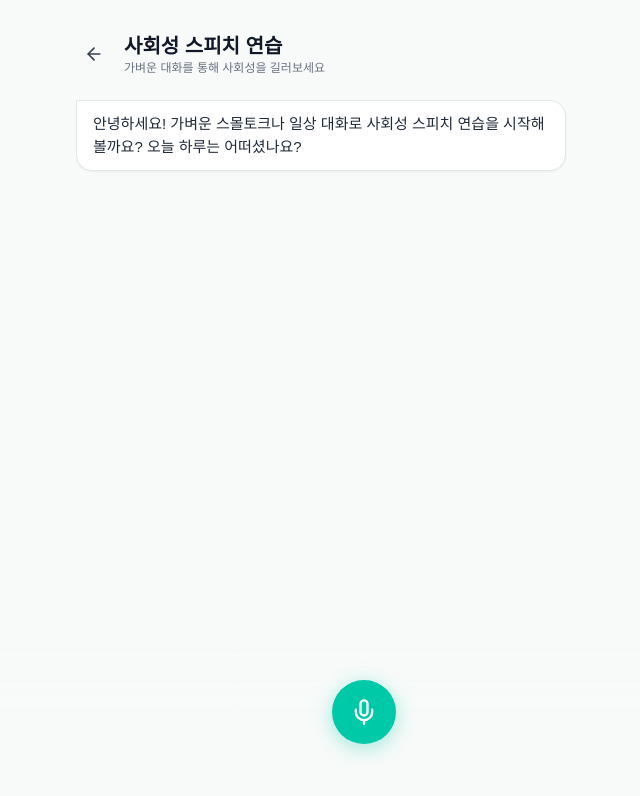
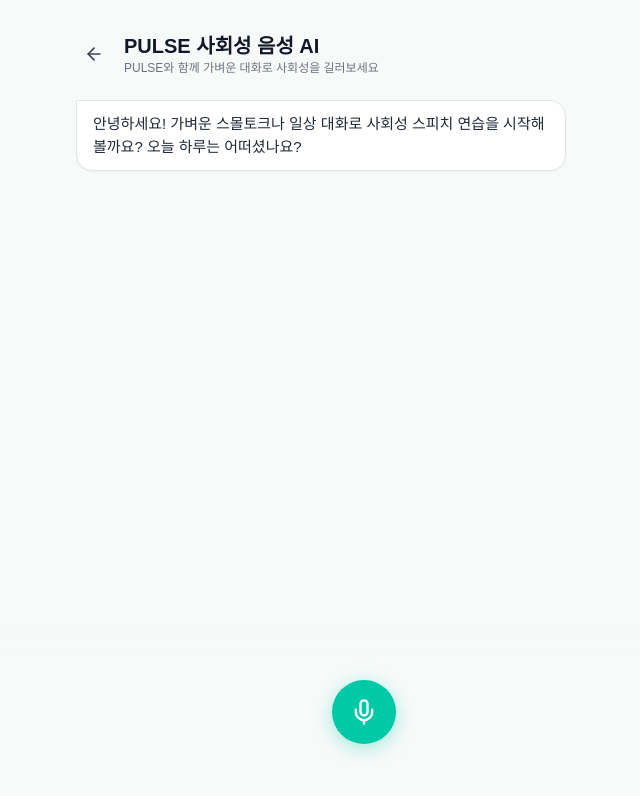
Before and after one commit to sojeong-im/P_SPEAK_AI, a Next.js app: page /social-speech in a window 1280 px wide. Shown: the top 796 px of the page, without its empty margins (276-916 px from the left). Built offline with nearby package versions, Linux system fonts and the light colour scheme; a web font is replaced by a local one.

Commit message:
style: change title to PULSE

```diff
--- a/app/layout.tsx
+++ b/app/layout.tsx
@@ -2,14 +2,14 @@ import type { Metadata } from 'next'
 import './globals.css'
 
 export const metadata: Metadata = {
-  title: 'VOICE PRINT — 당신만의 스피치 DNA',
+  title: 'PULSE 사회성 음성 AI',
   description: '발음, 성향, 말하기 습관을 종합 분석해 당신이 말하지 못하는 진짜 이유를 찾아드립니다.',
   icons: {
     icon: '/icon.svg',
     apple: '/icon.svg',
   },
   openGraph: {
-    title: 'VOICE PRINT — 당신만의 스피치 DNA',
+    title: 'PULSE 사회성 음성 AI',
     description: '발음, 성향, 말하기 습관을 종합 분석해 당신이 말하지 못하는 진짜 이유를 찾아드립니다.',
     type: 'website',
   },
--- a/app/page.tsx
+++ b/app/page.tsx
@@ -102,7 +102,7 @@ export default function LandingPage() {
               letterSpacing: '0.12em',
             }}
           >
-            SPEAKUP × VOICE PRINT
+            PULSE × AI
           </span>
         </motion.div>
 
@@ -115,7 +115,7 @@ export default function LandingPage() {
           className="font-extrabold leading-tight whitespace-pre-line"
           style={{ fontSize: 'clamp(38px, 7vw, 66px)', color: '#111827', letterSpacing: '-0.02em' }}
         >
-          {'당신은 왜\n말하기가 어려운가요?'}
+          {'PULSE가 당신의\n사회성 스피치를 코칭합니다'}
         </motion.h1>
 
         {/* 서브텍스트 */}
@@ -127,7 +127,7 @@ export default function LandingPage() {
           className="whitespace-pre-line leading-relaxed"
           style={{ fontSize: '17px', color: '#6B7280' }}
         >
-          {'발음, 성향, 말하기 습관을 종합 분석해\n당신만의 스피치 DNA를 찾아드립니다'}
+          {'AI와 함께하는 실시간 핑퐁 대화로\n어떤 자리에서도 당당하게 말하는 법을 익혀보세요'}
         </motion.p>
 
         {/* 분석 아이템 3가지 */}
--- a/app/social-speech/page.tsx
+++ b/app/social-speech/page.tsx
@@ -147,8 +147,8 @@ export default function SocialSpeechPage() {
             <ArrowLeft className="w-5 h-5 text-gray-700" />
           </button>
           <div>
-            <h1 className="text-xl font-bold text-gray-900">사회성 스피치 연습</h1>
-            <p className="text-xs text-gray-500">가벼운 대화를 통해 사회성을 길러보세요</p>
+            <h1 className="text-xl font-bold text-gray-900">PULSE 사회성 음성 AI</h1>
+            <p className="text-xs text-gray-500">PULSE와 함께 가벼운 대화로 사회성을 길러보세요</p>
           </div>
         </div>
 
```
